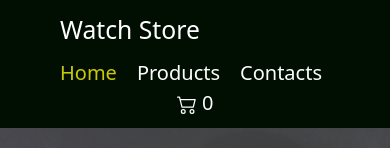
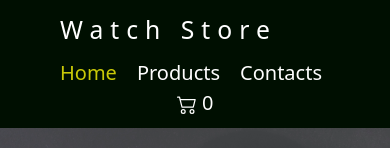
Before and after one commit to xbdirisxk/watch-store, a React (Create React App) app: page / in a window 390 px wide. Shown: the top 148 px of the page. Built offline with nearby package versions, Linux system fonts and the light colour scheme.

Commit message:
logo letter spacing

```diff
--- a/src/app.css
+++ b/src/app.css
@@ -32,6 +32,7 @@ body {
     flex: 1;
     padding: 20px;
     color: #fff;
+    letter-spacing: 5px;
     text-decoration: none;
 }
 .logo:hover {
@@ -69,7 +70,7 @@ body {
         padding: 10px 50px;
     }
     .logo {
-        font-stretch: extra-condensed;
+        letter-spacing: 7px;
         padding: 5px 10px;
     }
 }
```
